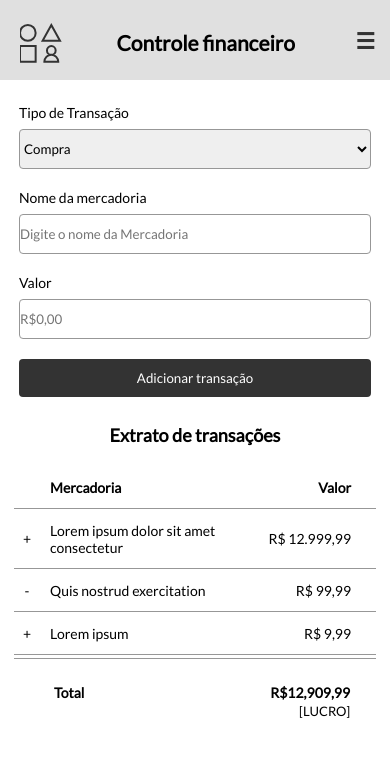
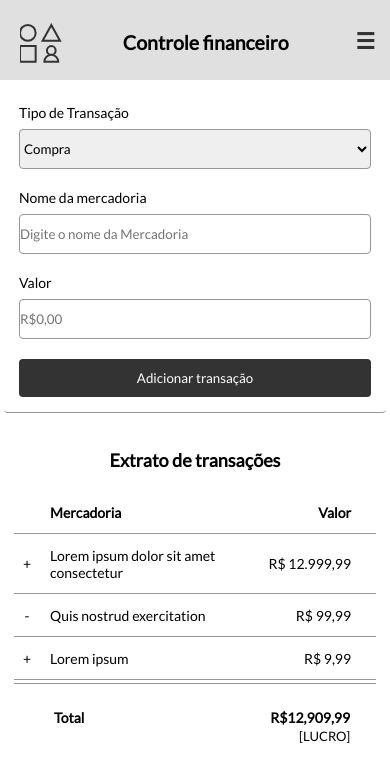
Before and after one commit to matheushilmann/EntregaProjetoHTML, a plain HTML site: page index.html in a window 390 px wide. Drawn offline with Linux system fonts and the light colour scheme.

Commit message:
atualizaçao mobile

```diff
--- a/assets/css/style.css
+++ b/assets/css/style.css
@@ -12,7 +12,7 @@ header {
 
 .navbar {
   display: flex;
-  justify-content: space-between;
+  justify-content: space-evenly;
   flex: 1;
   height: 80px;
   margin: 0 auto;
@@ -36,7 +36,7 @@ header {
 
 .controleFinanceiro {
   text-align: left;
-  width: 72%;
+  width: 63%;
   margin-top: 26px;
   font-size: 16px;
 }
@@ -82,7 +82,7 @@ a:hover {
   padding: 5px 0;
   display: flex;
   margin-top: 30px;
-  justify-content: space-between;
+  justify-content: space-evenly;
   align-items: initial;
   width: 100%;
 }
@@ -91,7 +91,7 @@ a:hover {
   width: 33%;
 }
 .extratoDeTransacao {
-  width: 66%;
+  width: 58%;
 }
 
 .container {
@@ -460,7 +460,7 @@ tr {
   .controleFinanceiro {
     text-align: center;
     width: 100%;
-    font-size: 14px;
+    font-size: 13px;
     align-items: center;
     margin-bottom: 22px;
   }
@@ -484,10 +484,13 @@ tr {
 
   .formulario {
     border: none;
+    border-bottom: solid 1px #979797;
+
   }
 
   .extratoDeTransacao {
     width: 100%;
+    margin-top: 24px;
   }
 
   .totalResultado .total {
```
